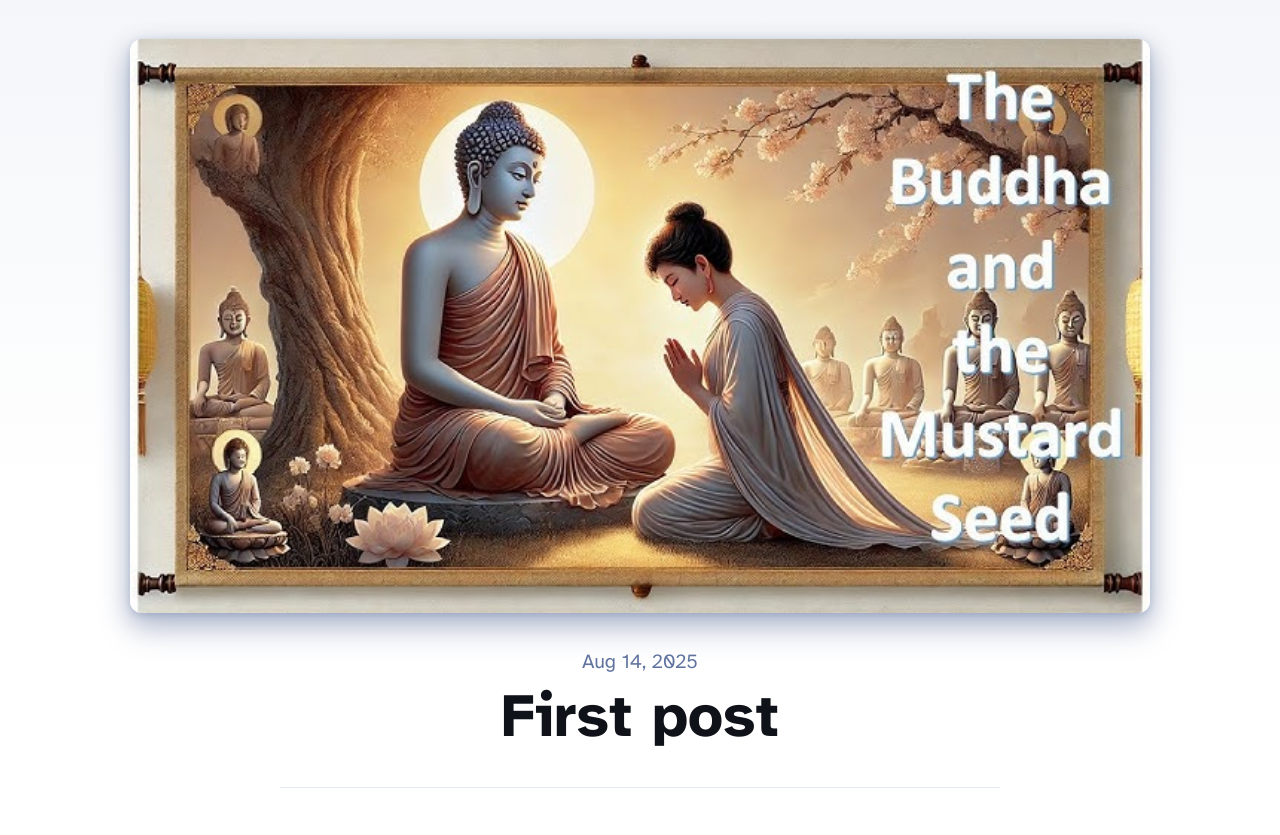
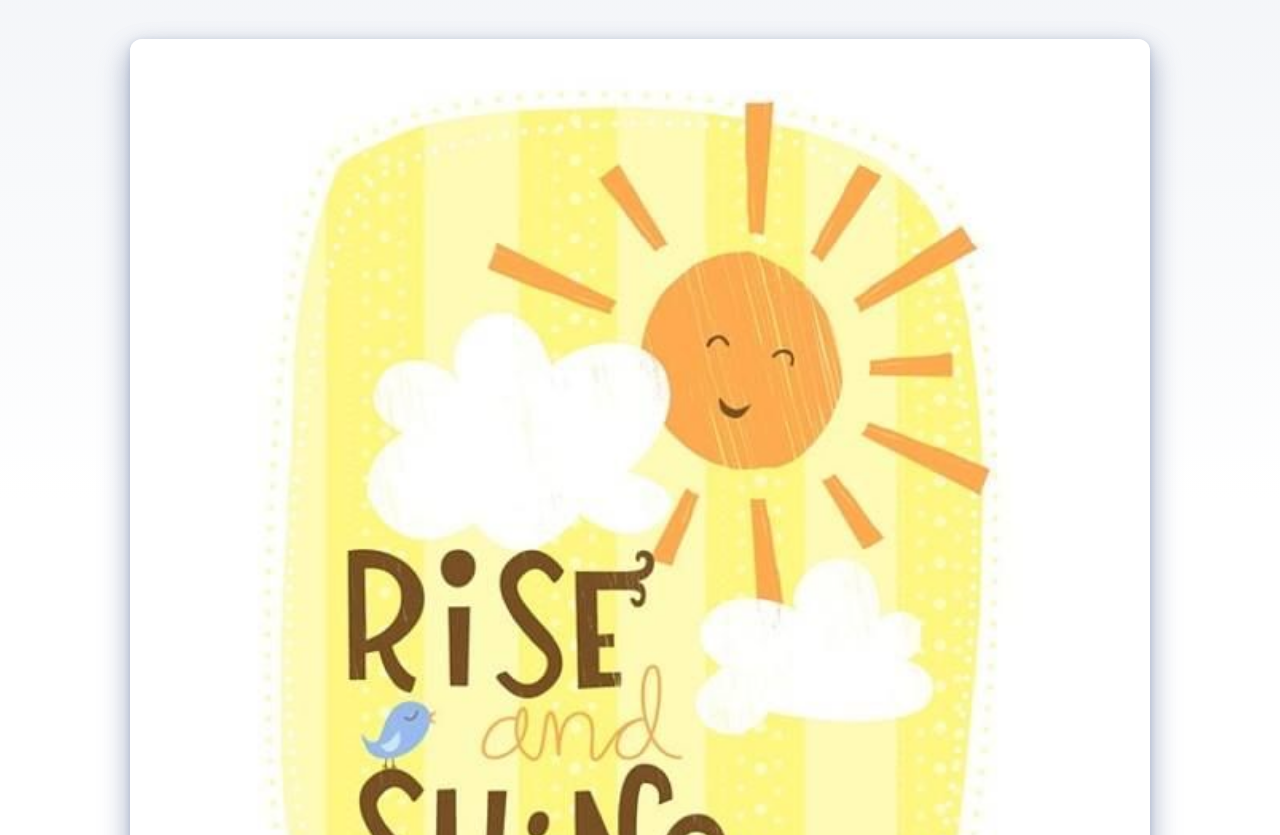
Before and after one commit to tnz99/Alife, an Astro site: page /blog/fourth-post in a window 1280 px wide. Shown: the part 99-934 px from the top of the page. Built offline with nearby package versions, Linux system fonts and the light colour scheme; Astro itself is replaced by a stand-in of ours.

Commit message:
Update fourth-post.md

```diff
--- a/src/content/blog/fourth-post.md
+++ b/src/content/blog/fourth-post.md
@@ -1,8 +1,8 @@
 ---
-title: 'First post'
+title: 'Fourth post'
 description: 'The Story of the Buddha and the Mustard Seed'
 pubDate: 'August 14 2025'
-heroImage: '../../assets/buddha.jpg'
+heroImage: '../../assets/riseshine.jpg'
 ---
 
 One day, a woman named Kisa Gotami came to the Buddha, carrying her only child in her arms. The child had died, but she could not accept it. With tears streaming down her face, she begged the Buddha:
```
